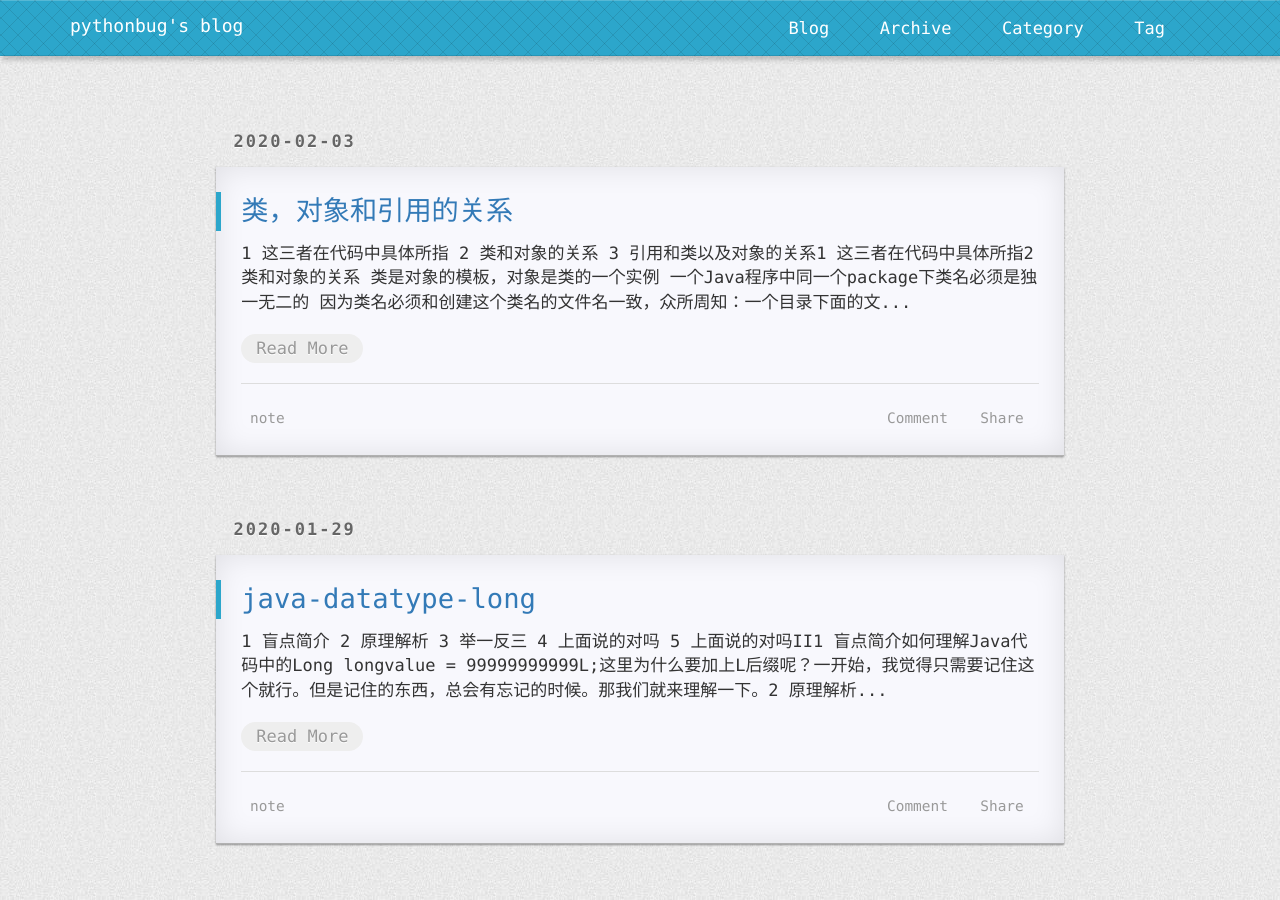
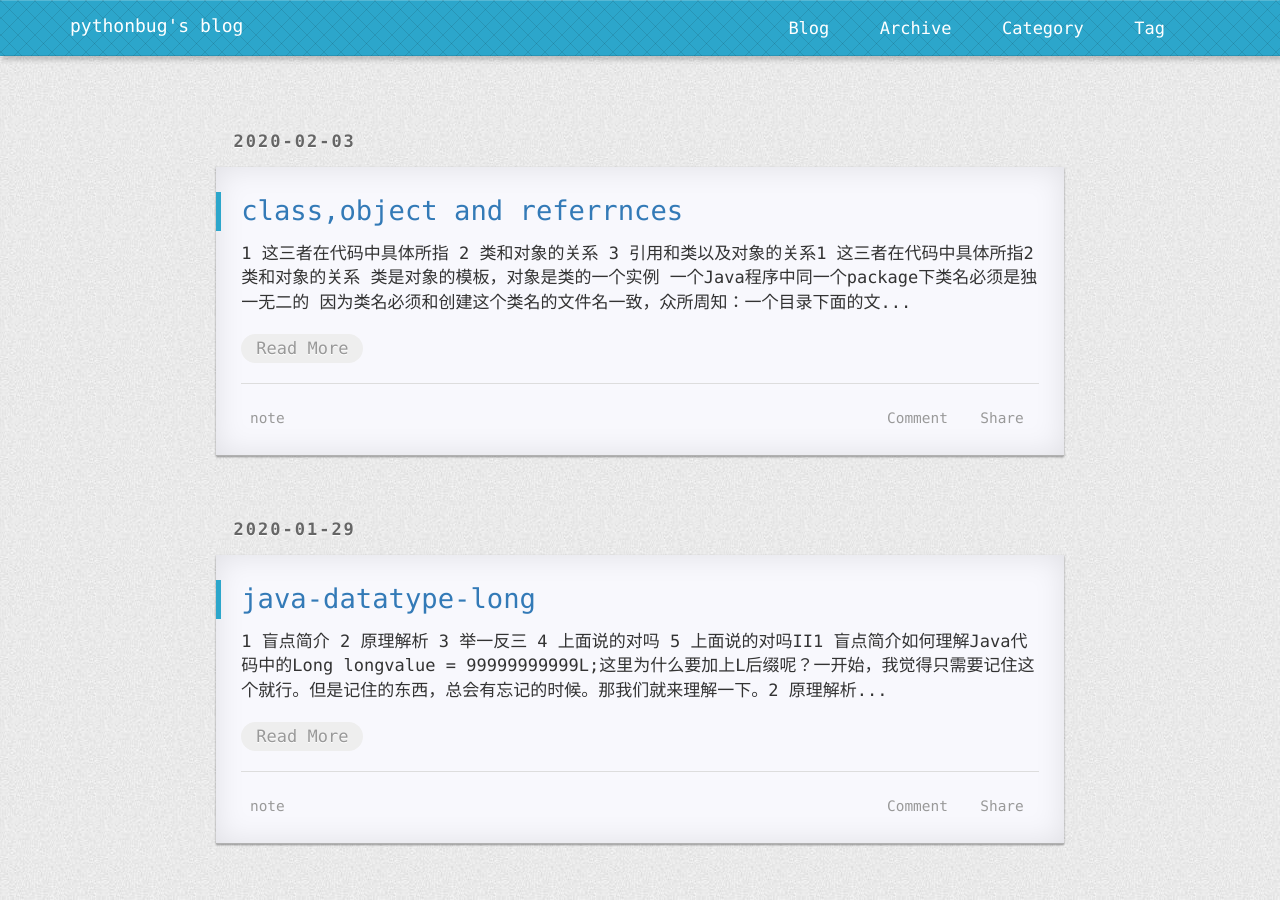
Before and after one commit to pythonbug/pythonbug.github.io, a Jekyll site: the page built from index.html, in a window 1280 px wide and 900 px high. Built offline with Jekyll 4.4.1, drawn with Linux system fonts in a browser that asks for light colours; nearby versions of some CDN libraries; the list of posts is cut into pages by our own code; comment, search, counter and statistics services are not loaded; a style sheet for code colours, icons or effects is not loaded.

Commit message:
修改成英文，避免对gitalk的评论功能影响

```diff
--- a/_posts/2020-02-03-Classes,objects,references.md
+++ b/_posts/2020-02-03-Classes,objects,references.md
@@ -1,6 +1,6 @@
 ---
 layout: post
-title: 类，对象和引用的关系
+title: class,object and referrnces
 tags: note
 categories: Java
 published: true
```
